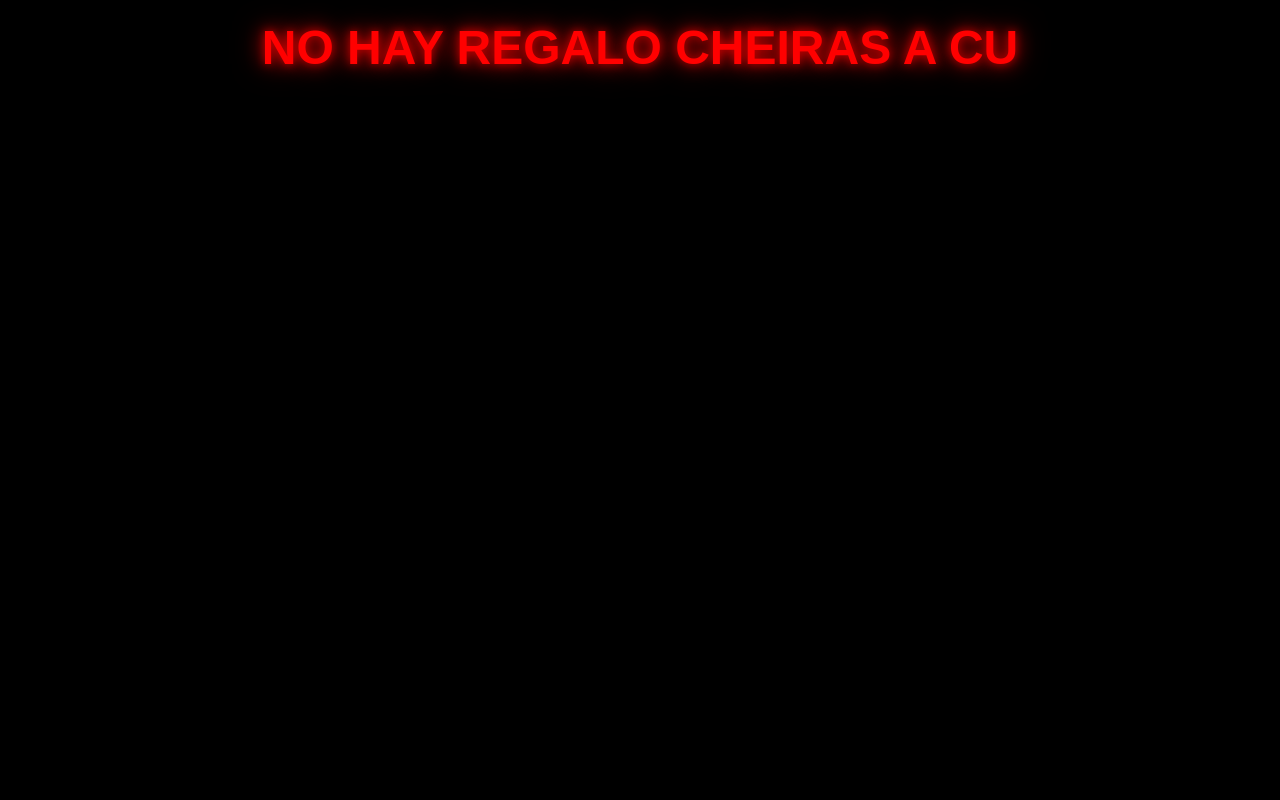
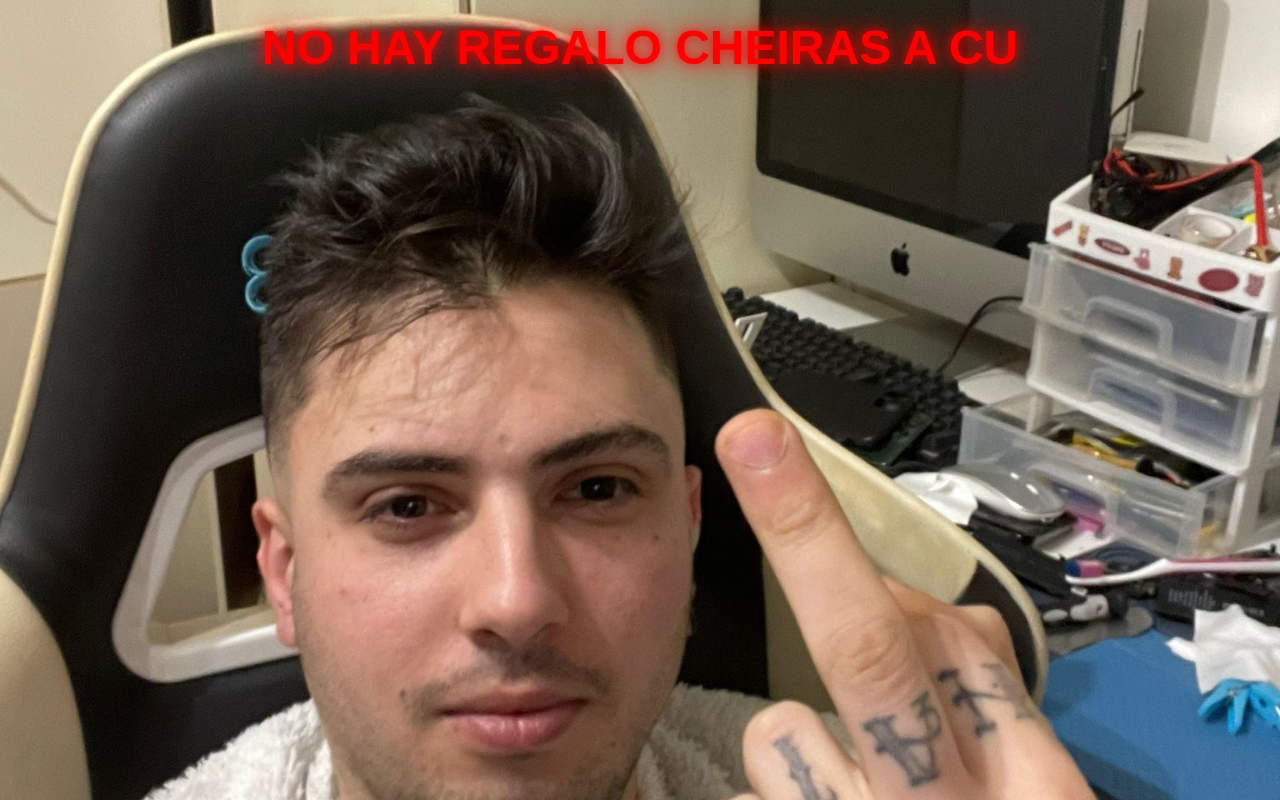
Before and after one commit to demoniako/PATRICIA, a plain HTML site: page index5.html in a window 1280 px wide. Drawn offline with Linux system fonts and the light colour scheme.

Commit message:
Update index5.html

```diff
--- a/index5.html
+++ b/index5.html
@@ -25,7 +25,7 @@
             left: 0;
             width: 100%;
             height: 100%;
-            background-image: url('img/REGALO.jpg');
+            background-image: url('REGALO.jpg');
             background-size: cover;
             background-position: center;
             z-index: -1;
```
